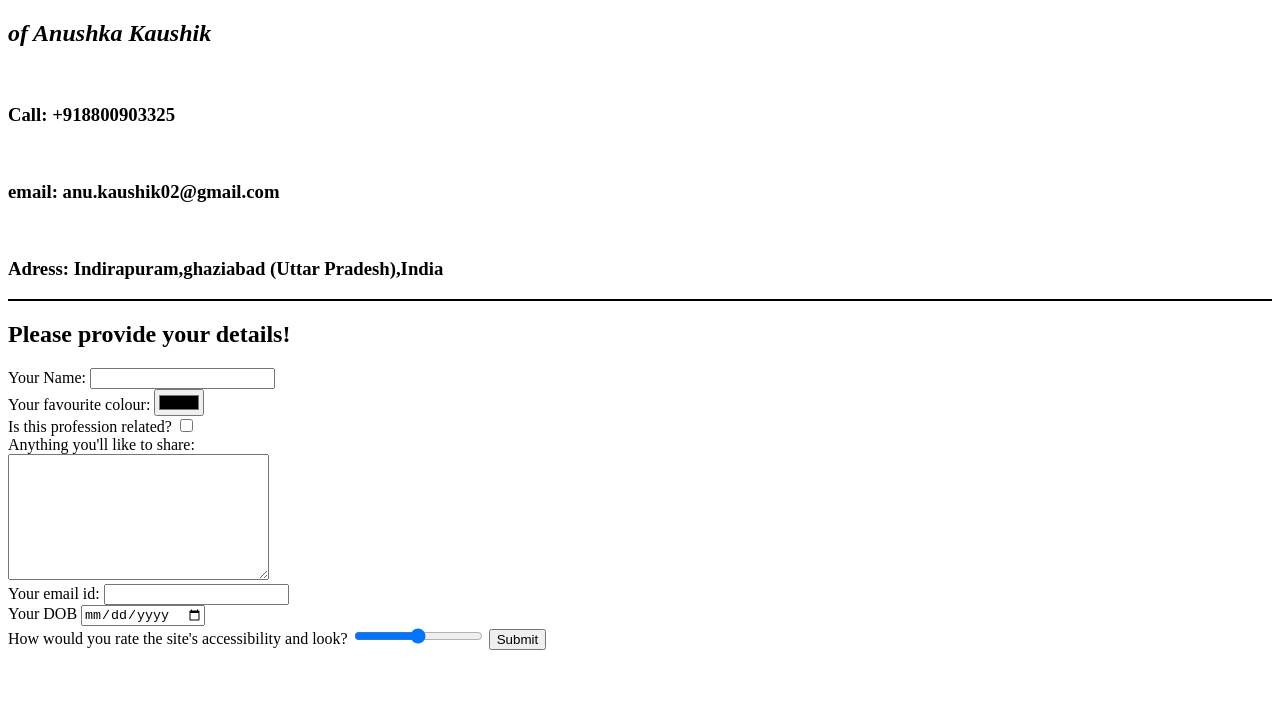
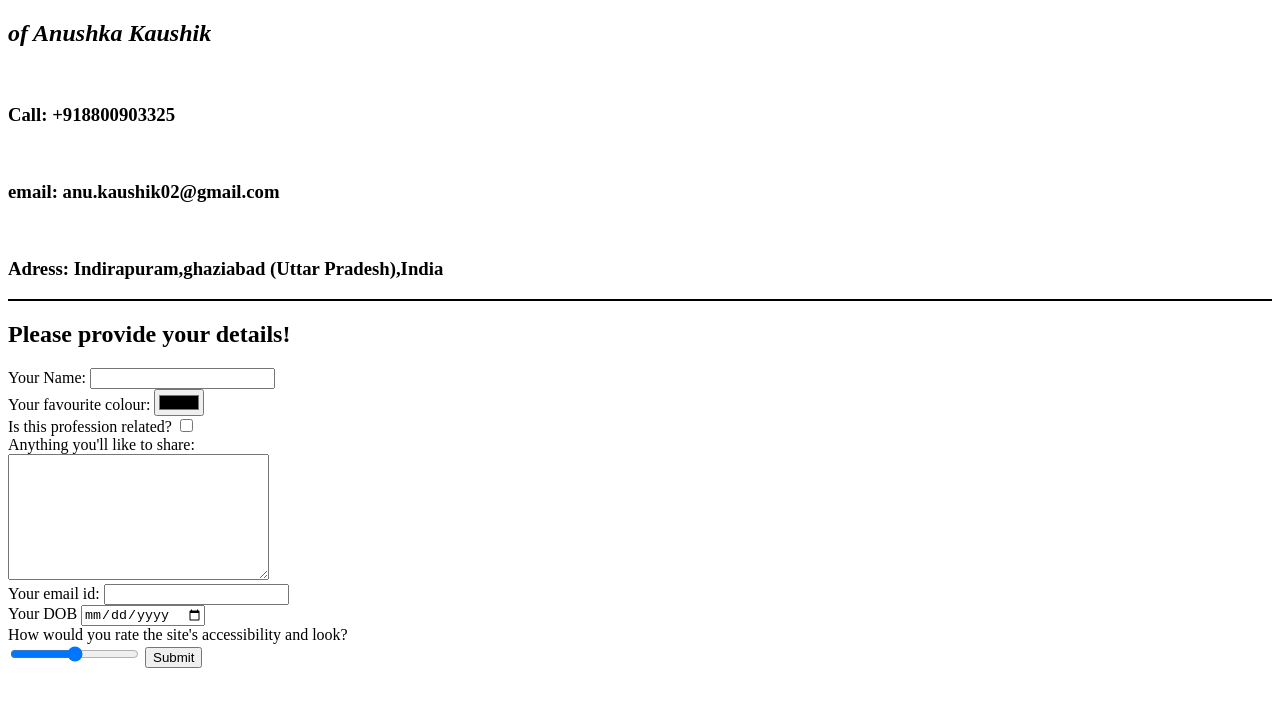
Before and after one commit to Anushkak02/Website, a plain HTML site: page Contact_me.html in a window 1280 px wide. Shown: the part 60-766 px from the top of the page. Drawn offline with Linux system fonts and the light colour scheme.

Commit message:
Update Contact_me.html
Placed the submit button in a seperate line.

```diff
--- a/Contact_me.html
+++ b/Contact_me.html
@@ -29,7 +29,7 @@
     <input type="email" name="Your email" value=""><br>
     <label>Your DOB</label>
     <input type="date" name="DOB" value=""><br>
-    <label>How would you rate the site's accessibility and look?</label>
+    <label>How would you rate the site's accessibility and look?</label><br>
     <input type="range" name="Feedback" value="">
     <input type="submit" name="">
 </form>
```
